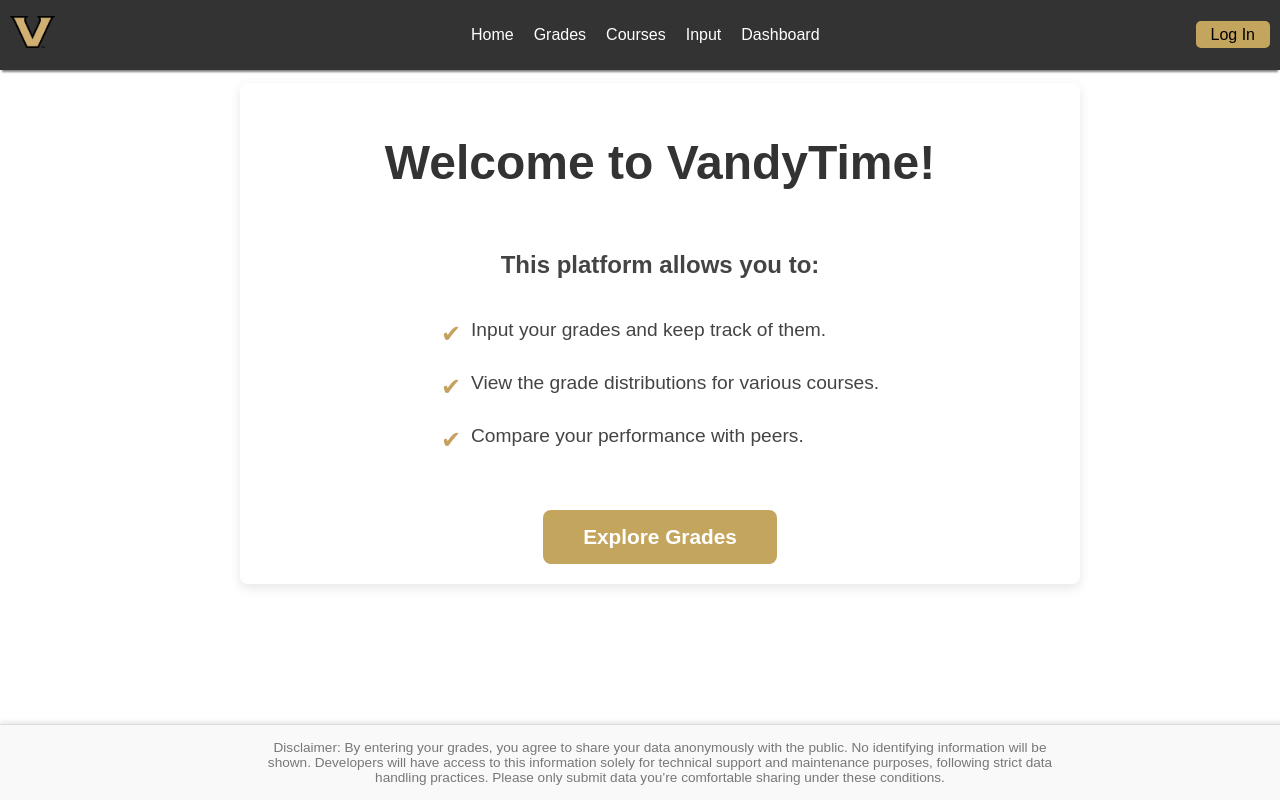
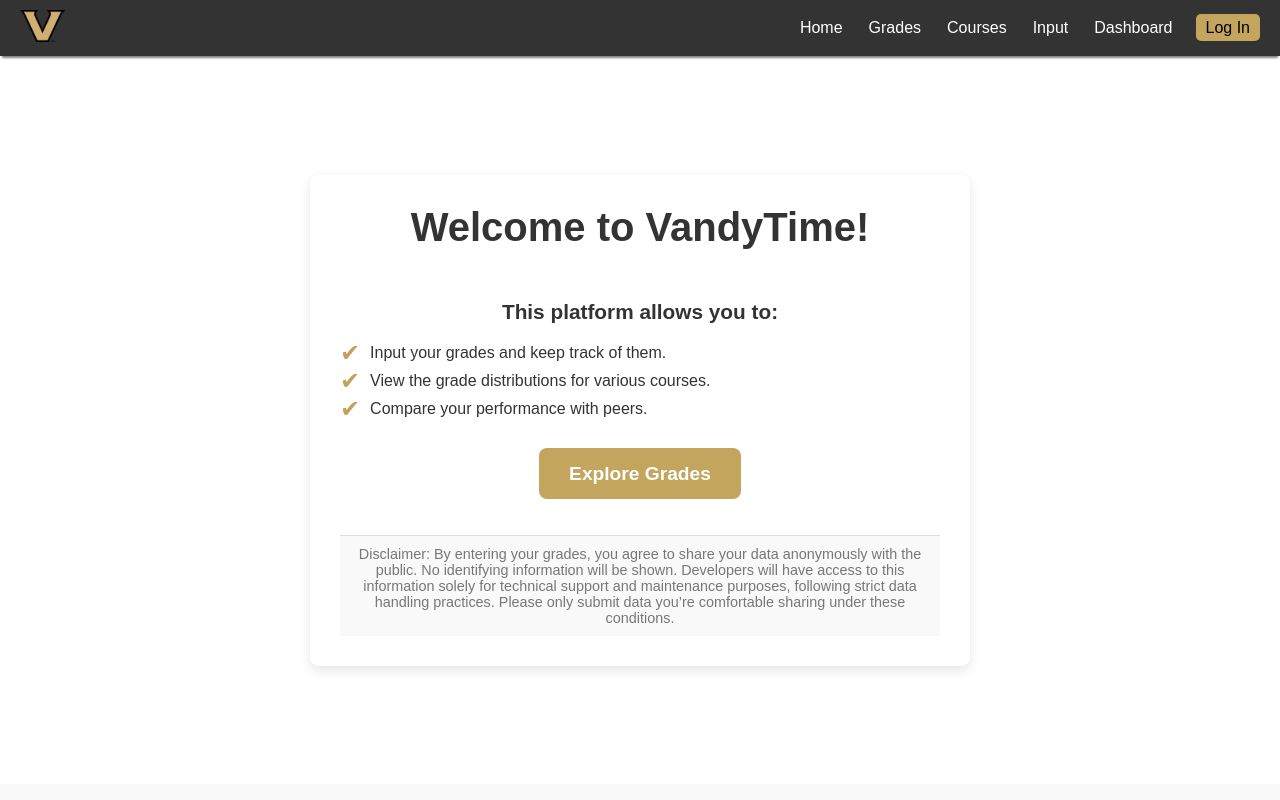
Before and after one commit to gabrield2731/VandyTime, a React (Create React App) app in the folder frontend/: page / in a window 1280 px wide. Built offline with nearby package versions, Linux system fonts and the light colour scheme; no server answers.

Commit message:
reactive

```diff
--- a/frontend/src/pages/Grades/styles.css
+++ b/frontend/src/pages/Grades/styles.css
@@ -1,15 +1,15 @@
 /* General Page Styling */
 body {
   font-family: "Arial", sans-serif;
-  background-color: #ffffff; /* Light background */
+  background-color: #ffffff;
   margin: 0;
   padding: 0;
-  color: #333333; /* Dark text color */
+  color: #333333;
 }
 
 h2,
 h3 {
-  color: #333333; /* Dark text for headers */
+  color: #333333;
   font-weight: bold;
 }
 
@@ -28,84 +28,88 @@ h3 {
   gap: 20px;
   padding: 20px;
   justify-content: center;
-  background-color: #f5f5f5; /* Light gray background */
-  border-bottom: 1px solid #cccccc; /* Light gray border */
+  background-color: #f5f5f5;
+  border-bottom: 1px solid #cccccc;
 }
 
 .input-section label {
   font-weight: bold;
   margin-right: 10px;
-  color: #333333; /* Dark label text */
+  color: #333333;
 }
 
 input,
 select {
   padding: 8px;
-  border: 1px solid #cccccc; /* Light border for input */
+  border: 1px solid #cccccc;
   border-radius: 5px;
-  background-color: #ffffff; /* White background for input */
-  color: #333333; /* Dark text */
+  background-color: #ffffff;
+  color: #333333;
   font-size: 16px;
+  max-width: 250px;
 }
 
 button {
   padding: 10px 20px;
-  background-color: #c4a55e; /* New Gold color for button */
-  color: black; /* White button text */
+  background-color: #c4a55e;
+  color: black;
   border: none;
   border-radius: 5px;
   cursor: pointer;
 }
 
 button:hover {
-  background-color: #b08e52; /* Darker version of the new gold on hover */
+  background-color: #b08e52;
 }
 
-/* Flexbox to align Grade Distribution on the left and Course Info on the right */
+/* Flexbox to Align Grade Distribution and Course Info Side by Side */
 .main-content {
   display: flex;
+  flex-direction: row; /* Align items horizontally by default */
   justify-content: space-between;
+  gap: 20px; /* Space between chart and course info */
   padding: 20px;
   max-width: 1200px;
-  margin: 0 auto;
+  margin: 0 auto; /* Center content on the page */
+  flex-wrap: wrap; /* Allow wrapping on smaller screens */
 }
 
 /* Grade Distribution Bar Chart Styling */
 .grade-distribution {
-  width: 60%;
-  margin-right: 20px;
+  flex: 3; /* Take 3 parts of the available space */
+  min-width: 300px; /* Ensure it doesn't get too narrow */
 }
 
 .chart-container {
   padding: 20px;
-  background-color: #f5f5f5; /* Light gray background for the chart */
+  background-color: #f5f5f5;
   border-radius: 10px;
-  box-shadow: 0 0 10px rgba(0, 0, 0, 0.1); /* Soft shadow */
+  box-shadow: 0 0 10px rgba(0, 0, 0, 0.1);
 }
 
 /* General Styling for the Course Info Box */
 .course-info {
-  width: 100%;
-  max-width: 500px; /* Keep it narrower for readability */
+  flex: 2; /* Take 2 parts of the available space */
+  min-width: 300px; /* Ensure it doesn't get too narrow */
   padding: 10px;
-  background-color: #f9f9f9; /* Very light background */
-  border-radius: 10px; /* Rounded corners */
-  box-shadow: 0 4px 8px rgba(0, 0, 0, 0.1); /* Soft shadow for depth */
-  margin: 5px auto; /* Center it and add space around */
+  background-color: #f9f9f9;
+  border-radius: 10px;
+  box-shadow: 0 4px 8px rgba(0, 0, 0, 0.1);
+  margin: 5px auto; /* Center it on smaller screens */
   font-family: "Arial", sans-serif;
 }
 
 .course-info h2 {
   font-size: 30px;
   font-weight: 700;
-  color: #c4a55e; /* Gold color */
+  color: #c4a55e;
   margin-bottom: 10px;
 }
 
 .course-info p {
   font-size: 16px;
   line-height: 1.6;
-  color: #333333; /* Dark text for readability */
+  color: #333333;
   margin-bottom: 10px;
 }
 
@@ -118,27 +122,48 @@ button:hover {
 
 .course-info .course-average strong,
 .course-info .section-average strong {
-  color: #c4a55e; /* Gold for emphasis */
+  color: #c4a55e;
 }
 
-/* Add space between the title and course description */
 .course-info .description {
   margin: 20px 0;
   font-size: 15px;
   line-height: 1.5;
-  color: #555555; /* Slightly lighter color for secondary text */
+  color: #555555;
 }
 
-/* Footer Styling */
-footer {
-  background-color: #f5f5f5; /* Light gray footer */
-  padding: 10px 0;
-  text-align: center;
-  color: #c4a55e; /* New gold text */
-  margin-top: 30px;
+/* Responsive Design: Tablet Screens */
+@media (max-width: 768px) {
+  .main-content {
+    flex-direction: column; /* Stack elements vertically */
+    align-items: center;
+  }
+
+  .grade-distribution,
+  .course-info {
+    width: 100%; /* Take full width on smaller screens */
+    margin: 0 0 20px 0; /* Add spacing below each section */
+  }
 }
 
-/* Chart Colors */
-.recharts-bar-rectangle {
-  fill: #c4a55e; /* New gold for bars in the chart */
+@media (max-width: 480px) {
+  .chart-container {
+    padding: 15px;
+  }
+
+  .course-info {
+    padding: 15px;
+  }
+
+  h2 {
+    font-size: 24px;
+  }
+
+  h3 {
+    font-size: 20px;
+  }
+
+  .course-info p {
+    font-size: 14px;
+  }
 }
--- a/frontend/src/pages/Home/styles.css
+++ b/frontend/src/pages/Home/styles.css
@@ -4,40 +4,38 @@ body, html {
   padding: 0;
   font-family: Arial, sans-serif;
   background-color: #f9f9f9;
+  overflow-x: hidden; /* Prevent horizontal scrolling */
 }
 
 /* Home layout */
 .home {
-  max-width: 800px;
-  margin: 0 auto;
-  padding: 1%;
+  display: flex;
+  justify-content: center;
+  align-items: center;
+  min-height: 86vh; /* Take up full screen height */
+  padding: 20px; /* Padding for spacing */
+}
+
+.home-container {
+  background-color: white;
+  border-radius: 8px;
+  box-shadow: 0px 4px 12px rgba(0, 0, 0, 0.1); /* Add light shadow */
+  padding: 30px; /* Increased padding for breathing room */
   text-align: center;
+  width: 100%;
+  max-width: 600px; /* Limit container width */
 }
 
 /* Header section for title and user greeting */
 .home-header {
-  display: flex;
-  flex-direction: column;
-  align-items: center;
+  margin-bottom: 50px;
 }
 
 .home-title {
-  font-size: 3rem;
+  font-size: 2.5rem;
   font-weight: bold;
   color: #333;
-}
-
-
-.home-container {
-  background-color: white;
-  border-radius: 8px;
-  box-shadow: 0px 4px 12px rgba(0, 0, 0, 0.1); /* Light shadow for depth */
-  padding: 20px;
-  width: 100%;
-  text-align: center;
-  display: flex;
-  flex-direction: column;
-  justify-content: center; /* Center content vertically inside the container */
+  margin: 0;
 }
 
 .user-greeting {
@@ -48,20 +46,13 @@ body, html {
 
 /* Introduction text and feature list */
 .intro-section {
-  font-size: 1.3rem;
-  line-height: 1.6;
-  color: #444;
-  text-align: center;
-  display: flex;
-  flex-direction: column;
-  align-items: center;
+  margin-bottom: 30px;
 }
 
 .intro-text {
-  font-size: 1.5rem;
+  font-size: 1.3rem;
   font-weight: bold;
-  margin-bottom: 30px; /* Increased space between intro text and list */
-  text-align: center;
+  margin-bottom: 15px;
 }
 
 .features-list {
@@ -70,21 +61,14 @@ body, html {
   margin: 0;
   display: flex;
   flex-direction: column;
-  align-items: center;
-}
-
-.features-text {
-  display: flex;
-  flex-direction: column;
-  gap: 15px; /* Slightly larger gap between list items */
-  text-align: left;
-  max-width: 600px;
+  gap: 15px; /* Add consistent spacing between list items */
 }
 
 .features-text li {
+  font-size: 1rem;
   display: flex;
-  align-items: flex-start;
-  font-size: 1.2rem;
+  align-items: center;
+  text-align: left;
 }
 
 .features-text li::before {
@@ -92,19 +76,17 @@ body, html {
   color: #c5a15d;
   margin-right: 10px;
   font-size: 1.5rem;
-  align-self: flex-start;
 }
 
 /* Button styling */
 .button-section {
-  margin-top: 50px; /* Increased spacing above the button */
-  display: flex;
-  justify-content: center;
+  margin-top: 40px;
+  margin-bottom: 40px;
 }
 
 .explore-grades-btn {
-  padding: 15px 40px;
-  font-size: 1.3rem;
+  padding: 15px 30px;
+  font-size: 1.2rem;
   font-weight: bold;
   background-color: #c4a55e;
   color: white;
@@ -119,59 +101,71 @@ body, html {
   background-color: #b08e52;
 }
 
-/* Media query for responsiveness */
-@media (max-width: 600px) {
+/* Disclaimer footer styling */
+.disclaimer-footer {
+  background-color: #f9f9f9;
+  padding: 10px 15px;
+  text-align: center;
+  color: #777;
+  font-size: 0.85rem;
+  border-top: 1px solid #ddd;
+  position: relative; /* Prevent floating behavior */
+  margin-top: 50px; /* Add spacing above footer */
+}
+
+.disclaimer-text {
+  max-width: 100%;
+  font-size: 0.9rem;
+  margin: 0 auto;
+}
+
+/* Responsive Adjustments */
+@media (max-width: 768px) {
   .home-title {
     font-size: 2rem;
   }
 
+  .user-greeting {
+    font-size: 1rem;
+  }
+
+  .intro-text {
+    font-size: 1.2rem;
+  }
+
+  .features-text li {
+    font-size: 0.95rem;
+  }
+
   .explore-grades-btn {
-    padding: 12px 30px;
-    font-size: 1.1rem;
+    padding: 12px 25px;
+    font-size: 1rem;
+  }
+
+  .disclaimer-text {
+    font-size: 0.8rem;
   }
 }
 
-/* Disclaimer footer styling */
-.disclaimer-footer {
-  position: fixed;
-  bottom: 0;
-  left: 0; /* Ensures the disclaimer starts from the left edge */
-  width: 100%; /* Full width across the screen */
-  background-color: #f9f9f9;
-  padding: 15px 20px;
-  text-align: center;
-  border-top: 1px solid #ddd;
-  display: flex;
-  justify-content: center;
-  align-items: center;
-  gap: 15px; /* Space between text and button */
-  color: #777;
-  font-size: 0.85rem;
-  box-shadow: 0px -2px 5px rgba(0, 0, 0, 0.1);
-  z-index: 1000; /* Ensures the footer appears above other content */
+@media (max-width: 480px) {
+  .home-container {
+    padding: 20px;
   }
 
-.disclaimer-text {
-  max-width: 800px;
-  text-align: center;
-  margin: 0 auto; /* Centers text inside the footer */
-  flex: 1; /* Allows text to take up available space */
+  .home-title {
+    font-size: 1.8rem;
   }
 
-/* Accept button styling */
-.accept-btn {
-  padding: 8px 16px;
+  .explore-grades-btn {
+    padding: 10px 20px;
     font-size: 0.9rem;
-  font-weight: bold;
-  background-color: #c4a55e;
-  color: white;
-  border: none;
-  border-radius: 5px;
-  cursor: pointer;
-  transition: background-color 0.3s ease;
-  flex-shrink: 0; /* Keeps button size consistent */
   }
 
-.accept-btn:hover {
-  background-color: #b08e52;
+  .intro-text {
+    font-size: 1rem;
   }
+
+  .features-text li {
+    font-size: 0.9rem;
+  }
+}
--- a/frontend/src/pages/NavBar/index.css
+++ b/frontend/src/pages/NavBar/index.css
@@ -1,19 +1,11 @@
-/* Navbar.css */
-html, body {
-  margin: 0;
-  padding: 0;
-  width: 100%;
-  height: 100%;
-}
-
+/* General Navbar Styles */
 .navbar {
-  position: -webkit-sticky; /* For Safari */
   position: sticky;
-  top: 0; /* Stick to the top of the viewport */
-  background-color: #333; /* Background color to avoid transparency issues */
-  z-index: 1000; /* Ensure the navbar stays on top */
-  box-shadow: 0 4px 2px -2px gray; /* Optional: Add shadow for visual effect */
-  padding: 10px;
+  top: 0;
+  background-color: #333;
+  z-index: 1000;
+  box-shadow: 0px 4px 2px -2px gray;
+  padding: 10px 20px;
 }
 
 .navbar-container {
@@ -22,41 +14,105 @@ html, body {
   align-items: center;
 }
 
-  .navbar-logo a {
-    color: white;
-    font-size: 1.5rem;
-    text-decoration: none;
+/* Logo Styling */
+.navbar-logo img {
+  width: 45px;
+  height: 32px;
 }
 
+/* Hamburger Menu Styling */
+.hamburger-menu {
+  display: none;
+  flex-direction: column;
+  justify-content: space-between;
+  width: 25px;
+  height: 20px;
+  background: none;
+  border: none;
+  cursor: pointer;
+  padding: 0;
+}
+
+.hamburger-menu span {
+  display: block;
+  height: 3px;
+  width: 100%;
+  background-color: gray;
+  border-radius: 2px;
+  margin: 3px 0;
+  transition: all 0.3s ease;
+}
+
+/* Navbar Links */
 .nav-links {
   list-style: none;
   display: flex;
   gap: 20px;
+  margin: 0;
 }
 
-  .nav-links li a {
-    color: white;
-    text-decoration: none;
-    font-size: 1rem;
+.nav-links li {
+  display: inline;
 }
 
-  .nav-links li a:hover {
-    text-decoration: underline;
+.nav-links a, .nav-links .login-btn {
+  text-decoration: none;
+  color: white;
+  font-size: 1rem;
+  padding: 3px;
 }
 
-  .nav-login .login-btn {
+.nav-links .login-btn {
   background-color: #c4a55e;
   color: black;
-    padding: 5px 15px;
+  padding: 5px 10px;
   border-radius: 5px;
-    text-decoration: none;
+  border: none;
+  cursor: pointer;
 }
 
-  .nav-login .login-btn:hover {
+.nav-links .login-btn:hover {
   background-color: #b08e52;
 }
 
-  .logo-image {
-    width: 45px;
-    height: 32px;
+/* Responsive Styling */
+@media (max-width: 768px) {
+  .hamburger-menu {
+    display: flex;
   }
+
+  .nav-links {
+    display: none;
+    flex-direction: column;
+    background-color: white;
+    position: absolute;
+    top: 60px;
+    right: 0;
+    width: 100%;
+    border-top: 1px solid gray;
+    padding: 10px 0;
+    box-shadow: 0px 4px 8px rgba(0, 0, 0, 0.1);
+  }
+
+  .nav-links.show-menu {
+    display: flex;
+    background-color: #333;
+  }
+
+  .nav-links li {
+    margin: 5px 0;
+    margin-left: 10px;
+  }
+
+  .nav-links a {
+    font-size: 1rem;
+    text-align: center;
+    width: 100%;
+  }
+
+  .nav-links .login-btn {
+    width: 97%;
+    margin: 5px auto;
+    text-align: center;
+  }
+}
--- a/frontend/src/pages/NavBar/index.js
+++ b/frontend/src/pages/NavBar/index.js
@@ -1,4 +1,4 @@
-import React from "react";
+import React, { useState } from "react";
 import { useLocation } from "react-router-dom";
 import { useAuth } from "../../stores/firebase";
 import { auth } from "../../firebase/index";
@@ -10,13 +10,19 @@ const Navbar = () => {
   const user = useAuth();
   const location = useLocation();
   const navBarRoutes = ["/login", "/signup"];
+  const [isMenuOpen, setIsMenuOpen] = useState(false);
 
   const handleLogout = async () => {
     try {
+      console.log("logging out");
       await signOut(auth);
     } catch (error) {
       console.error("Error signing out:", error);
     }
+  };
+
+  const toggleMenu = () => {
+    setIsMenuOpen(!isMenuOpen);
   };
 
   return (
@@ -25,10 +31,18 @@ const Navbar = () => {
         <nav className="navbar">
           <div className="navbar-container">
             <div className="navbar-logo">
-            <a href="/"><img src={logo} alt="VandyLogo" className="logo-image" /></a>
+              <a href="/">
+                <img src={logo} alt="VandyLogo" className="logo-image" />
+              </a>
             </div>
 
-            <ul className="nav-links">
+            <button className="hamburger-menu" onClick={toggleMenu}>
+              <span></span>
+              <span></span>
+              <span></span>
+            </button>
+
+            <ul className={`nav-links ${isMenuOpen ? "show-menu" : ""}`}>
               <li>
                 <a href="/">Home</a>
               </li>
@@ -44,19 +58,21 @@ const Navbar = () => {
               <li>
                 <a href="/dashboard">Dashboard</a>
               </li>
+              {user && (
+                <li>
+                  <a onClick={handleLogout} className="login-btn">
+                    Log Out
+                  </a>
+                </li>
+              )}
+              {!user && (
+                <li>
+                  <a href="/login" className="login-btn">
+                    Log In
+                  </a>
+                </li>
+              )}
             </ul>
-
-            <div className="nav-login">
-              {user ? (
-                <button onClick={handleLogout} className="login-btn">
-                  Log Out
-                </button>
-              ) : (
-                <a href="/login" className="login-btn">
-                  Log In
-                </a>
-              )}
-            </div>
           </div>
         </nav>
       )}
```
Also changed, not shown: frontend/src/pages/Dashboard/index.js (+25 -7 lines), frontend/src/pages/Input/index.js (+26 -16 lines). Lines whose indentation alone changed are shown as unchanged.
